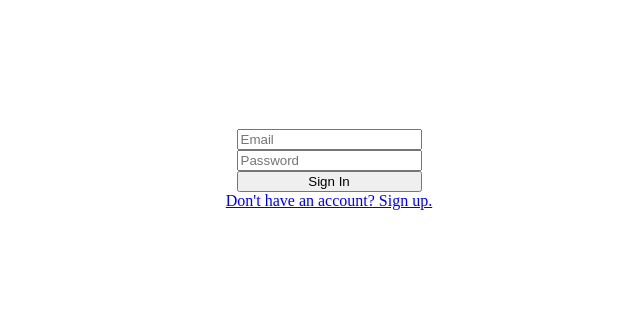
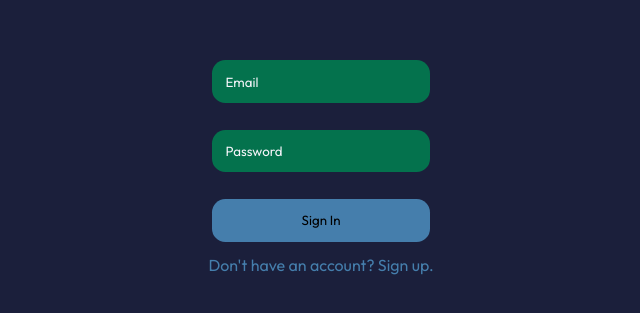
Before and after one commit to IanCo0k/social-media, a React (Vite) app: page / in a window 1280 px wide. Shown: the part 239-552 px from the top of the page, without its empty margins (319-959 px from the left). Built offline with nearby package versions, Linux system fonts and the light colour scheme; no server answers.

Commit message:
appearance update

```diff
--- a/src/Pages/Home.css
+++ b/src/Pages/Home.css
@@ -1,3 +1,22 @@
 .hide{
     display: none;
 }
+
+.home-container{
+    position: relative;
+    display: flex;
+    flex-direction: column;
+    align-items: center;
+    text-align: center;
+}
+
+.balance{
+    position: fixed;
+    top: 0;
+    left: 0;
+    margin: 1em;
+    font-size: .8em;
+    background: var(--bg2);
+    border-radius: 50%;
+    padding: .5em;
+}
--- a/src/Pages/Home.jsx
+++ b/src/Pages/Home.jsx
@@ -72,10 +72,17 @@ export default function Home() {
   }
 
   return (
-    <div>
-      <h1>Hello, {name}</h1>
-      <h1>You have a balance of: {balance}</h1>
-      <button onClick={handleSignOut}>Sign Out</button>
+
+    <div className="home-container">
+      <div className="balance">
+        <h1>${balance}</h1>
+      </div>
+      <div className="logo"><h1>Cookbook</h1></div>
+      <div className="home-content">
+        <h1>Hello, {name}</h1>
+
+        <button onClick={handleSignOut}>Sign Out</button>
+      </div>
     </div>
   )
 }
--- a/src/Pages/SignUp.jsx
+++ b/src/Pages/SignUp.jsx
@@ -5,13 +5,19 @@ import './SignUp.css';
 function SignUp() {
   const [email, setEmail] = useState('');
   const [password, setPassword] = useState('');
+  const [displayName, setDisplayName] = useState('');
 
 
   const handleSignUp = async (event) => {
     event.preventDefault();
 
     try {
-      await firebase.auth().createUserWithEmailAndPassword(email, password);
+      await firebase.auth().createUserWithEmailAndPassword(email, password)
+          .then((user) => {
+            user.updateProfile({
+              displayName,
+            });
+          });
       console.log('successfully created');
     } catch (error) {
       console.error(error);
@@ -35,6 +41,12 @@ function SignUp() {
         onChange={(event) => setPassword(event.target.value)}
         placeholder="Password"
       />
+      <input
+        type="text"
+        placeholder="Display Name"
+        value={displayName}
+        onChange={(event) => setDisplayName(event.target.value)}
+      />
       <button type="submit">Sign Up</button>
     </form>
   );
--- a/src/SignIn.css
+++ b/src/SignIn.css
@@ -1,11 +1,60 @@
+@import url('https://fonts.googleapis.com/css2?family=Outfit:wght@100;400;800&display=swap');
+
+:root{
+    --bg: #1B1F3B;
+    --bg2: #04724D;
+    --accent: #457EAC;
+    --text: #F4F4F9;
+}
+
+body{
+    margin: 0;
+    padding: 0;
+    overflow-x: hidden;
+    background: var(--bg);
+    font-family: 'Outfit', sans-serif;
+    color: var(--text);
+}
+
+::placeholder{
+    color: inherit;
+}
+
+button{
+    padding: 1em;
+    border: none;
+    border-radius: 1em;
+    background: var(--accent);
+    margin: 1em;
+}
+
+a{
+    text-decoration: none;
+    color: var(--accent);
+}
+
+input{
+    padding: 1em;
+    border-radius: 1em;
+    border: none;
+    background: var(--bg2);
+    color: var(--text);
+    margin: 1em;
+}
+
+*{
+    box-sizing: border-box;
+    font-family: inherit;
+}
+
 .container{
-    background: #fff;
     width: 100vw;
     min-height: 100vh;
     display: flex;
     flex-direction: column;
     justify-content: center;
     align-items: center;
+    background: var(--bg);
 }
 
 form{
```
Also changed, not shown: src/Pages/Leaderboard.css (added), src/Pages/Leaderboard.jsx (added).
